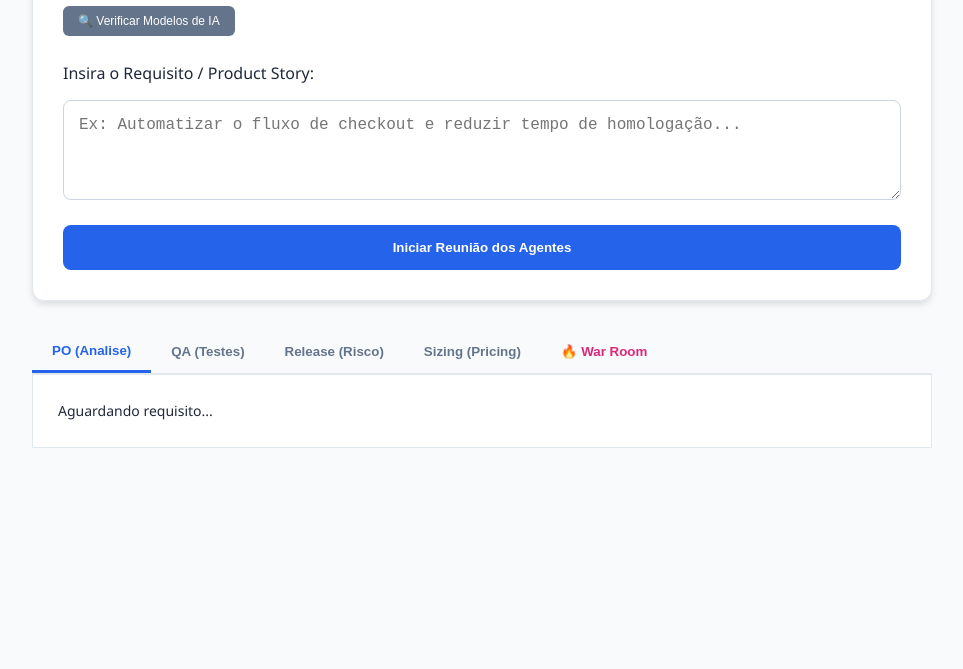
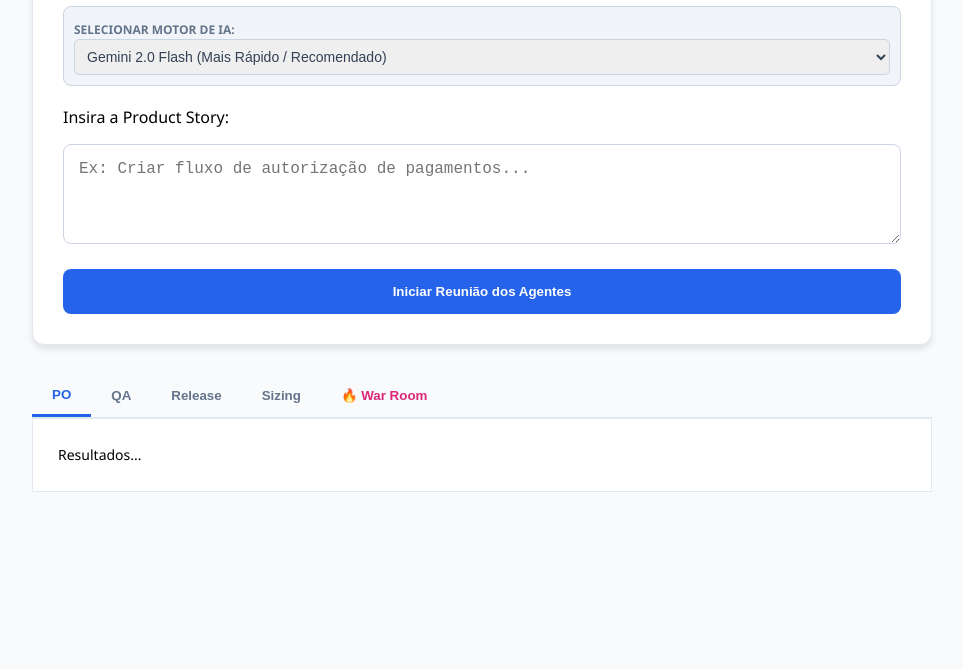
Before and after one commit to claupeoliveira-sys/operacao-ia-agentes, a website: page public/index.html in a window 1280 px wide. Shown: the part 131-800 px from the top of the page, without its empty margins (158-1121 px from the left). Drawn offline with Linux system fonts and the light colour scheme.

Commit message:
Update index.html

```diff
--- a/public/index.html
+++ b/public/index.html
@@ -5,27 +5,23 @@
     <link rel="icon" href="data:,">
     <title>Sizing & Operação IA - Claupe Oliveira</title>
     <style>
-        body { font-family: 'Segoe UI', system-ui, sans-serif; max-width: 900px; margin: auto; padding: 20px; background: #f8fafc; color: #1e293b; }
+        body { font-family: 'Segoe UI', sans-serif; max-width: 900px; margin: auto; padding: 20px; background: #f8fafc; }
         .card { background: white; padding: 30px; border-radius: 12px; box-shadow: 0 4px 6px rgba(0,0,0,0.1); border: 1px solid #e2e8f0; }
+
+        .selector-box { margin-bottom: 20px; padding: 10px; background: #f1f5f9; border-radius: 8px; border: 1px solid #cbd5e1; }
+        select { padding: 8px; border-radius: 5px; border: 1px solid #cbd5e1; font-size: 14px; width: 100%; color: #334155; }
+
         textarea { width: 100%; height: 100px; padding: 15px; border-radius: 8px; border: 1px solid #cbd5e1; margin-bottom: 20px; font-size: 16px; box-sizing: border-box; }
-
-        /* Botões */
         .btn-main { background: #2563eb; color: white; padding: 15px 30px; border: none; border-radius: 8px; cursor: pointer; font-weight: bold; width: 100%; display: flex; justify-content: center; align-items: center; gap: 10px; }
-        .btn-sec { background: #64748b; color: white; border: none; padding: 8px 15px; border-radius: 6px; cursor: pointer; font-size: 12px; margin-bottom: 10px; }
-
         .spinner { width: 22px; height: 22px; border: 3px solid rgba(255,255,255,0.3); border-radius: 50%; border-top-color: #fff; animation: spin 1s linear infinite; display: none; }
         @keyframes spin { to { transform: rotate(360deg); } }
 
-        /* Abas */
         .tabs { display: flex; margin-top: 30px; border-bottom: 2px solid #e2e8f0; overflow-x: auto; }
-        .tab { padding: 12px 20px; cursor: pointer; border: none; background: none; font-weight: 600; color: #64748b; white-space: nowrap; }
+        .tab { padding: 12px 20px; cursor: pointer; border: none; background: none; font-weight: 600; color: #64748b; }
         .tab.active { color: #2563eb; border-bottom: 3px solid #2563eb; }
-        .tab-war { color: #db2777 !important; }
-
         .content { display: none; padding: 25px; background: white; border: 1px solid #e2e8f0; border-top: none; white-space: pre-wrap; font-size: 14px; line-height: 1.6; }
         .content.active { display: block; }
         .warroom-style { border-left: 5px solid #db2777; background: #fff1f2; }
-        #model-list { display: none; font-family: monospace; font-size: 11px; padding: 10px; background: #e2e8f0; border-radius: 6px; margin-bottom: 10px; }
     </style>
 </head>
 <body>
@@ -33,11 +29,17 @@
     <div class="card">
         <h1>🚀 Otimização Operacional com IA</h1>
 
-        <button class="btn-sec" onclick="consultarModelos()">🔍 Verificar Modelos de IA</button>
-        <div id="model-list"></div>
+        <div class="selector-box">
+            <label style="font-size: 12px; font-weight: bold; color: #64748b;">SELECIONAR MOTOR DE IA:</label>
+            <select id="modelo-ia">
+                <option value="gemini-2.0-flash" selected>Gemini 2.0 Flash (Mais Rápido / Recomendado)</option>
+                <option value="gemini-1.5-flash">Gemini 1.5 Flash (Estável)</option>
+                <option value="gemini-1.5-pro">Gemini 1.5 Pro (Mais Inteligente / Lento)</option>
+            </select>
+        </div>
 
-        <p>Insira o Requisito / Product Story:</p>
-        <textarea id="requisito" placeholder="Ex: Automatizar o fluxo de checkout e reduzir tempo de homologação..."></textarea>
+        <p>Insira a Product Story:</p>
+        <textarea id="requisito" placeholder="Ex: Criar fluxo de autorização de pagamentos..."></textarea>
 
         <button class="btn-main" id="btn-gerar" onclick="gerar()">
             <div class="spinner" id="loader"></div>
@@ -45,54 +47,44 @@
         </button>
     </div>
 
+    <!-- TABS MANTIDAS IGUAIS -->
     <div class="tabs">
-        <button class="tab active" onclick="verTab(event, 'po')">PO (Analise)</button>
-        <button class="tab" onclick="verTab(event, 'qa')">QA (Testes)</button>
-        <button class="tab" onclick="verTab(event, 'rm')">Release (Risco)</button>
-        <button class="tab" onclick="verTab(event, 'sizing')">Sizing (Pricing)</button>
-        <button class="tab tab-war" onclick="verTab(event, 'warroom')">🔥 War Room</button>
+        <button class="tab active" onclick="verTab(event, 'po')">PO</button>
+        <button class="tab" onclick="verTab(event, 'qa')">QA</button>
+        <button class="tab" onclick="verTab(event, 'rm')">Release</button>
+        <button class="tab" onclick="verTab(event, 'sizing')">Sizing</button>
+        <button class="tab" style="color:#db2777" onclick="verTab(event, 'warroom')">🔥 War Room</button>
     </div>
 
-    <div id="po" class="content active">Aguardando requisito...</div>
-    <div id="qa" class="content">Aguardando requisito...</div>
-    <div id="rm" class="content">Aguardando requisito...</div>
-    <div id="sizing" class="content">Aguardando requisito...</div>
-    <div id="warroom" class="content warroom-style">Discussão estratégica aparecerá aqui.</div>
+    <div id="po" class="content active">Resultados...</div>
+    <div id="qa" class="content">Resultados...</div>
+    <div id="rm" class="content">Resultados...</div>
+    <div id="sizing" class="content">Resultados...</div>
+    <div id="warroom" class="content warroom-style">Discussão aparecerá aqui.</div>
 
     <script>
-        async function consultarModelos() {
-            const list = document.getElementById('model-list');
-            list.style.display = 'block';
-            list.innerText = 'Consultando API Google...';
-            try {
-                const res = await fetch('/api/modelos');
-                const data = await res.json();
-                list.innerText = data.info + " " + data.lista.join(' | ');
-            } catch {
-                list.innerText = 'Erro ao listar modelos.';
-            }
-        }
-
         async function gerar() {
             const req = document.getElementById('requisito').value;
+            const modelName = document.getElementById('modelo-ia').value;
             const btn = document.getElementById('btn-gerar');
             const loader = document.getElementById('loader');
             const btnText = document.getElementById('btn-text');
 
-            if(!req) return alert("Por favor, descreva o requisito.");
+            if(!req) return alert("Descreva o requisito.");
 
             btn.disabled = true;
             loader.style.display = 'inline-block';
-            btnText.innerText = 'Processando Agentes...';
+            btnText.innerText = 'Processando com ' + modelName + '...';
 
             try {
                 const response = await fetch('/api/processar', {
                     method: 'POST',
                     headers: { 'Content-Type': 'application/json' },
-                    body: JSON.stringify({ requisito: req })
+                    body: JSON.stringify({ requisito: req, modelo: modelName })
                 });
 
                 const data = await response.json();
+                if (!response.ok) throw new Error(data.error);
 
                 document.getElementById('po').innerText = data.po;
                 document.getElementById('qa').innerText = data.qa;
@@ -101,7 +93,7 @@
                 document.getElementById('warroom').innerText = data.warroom;
 
             } catch (err) {
-                alert("Erro técnico no processamento.");
+                alert("Erro: " + err.message);
             } finally {
                 btn.disabled = false;
                 loader.style.display = 'none';
```
